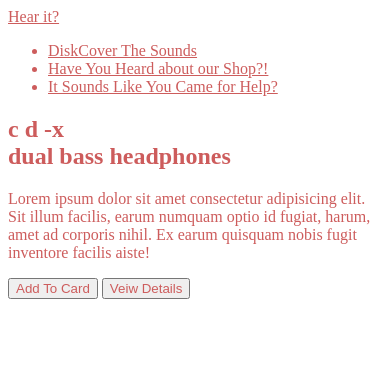
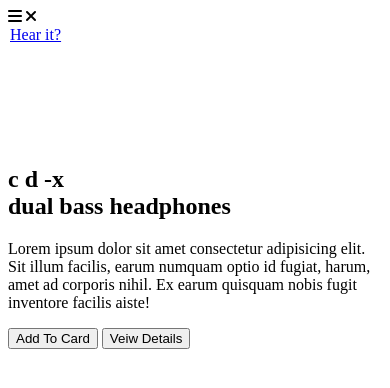
Before and after one commit to marjeanm/Landing-page-2.0, a plain HTML site: page index.html in a window 390 px wide. Drawn offline with Linux system fonts and the light colour scheme.

Commit message:
added flex to nav hid linkclass/html applied mobile icon

```diff
--- a/css/styles.css
+++ b/css/styles.css
@@ -1,3 +1,21 @@
 * {
-  color: indianred;
+  box-sizing: border-box;
 }
+.navbar {
+  display: flex;
+  align-items: baseline;
+  justify-content: space-between;
+  flex-wrap: wrap;
+  flex-direction: column;
+}
+.links {
+  display: flex;
+  justify-content: flex-start;
+  visibility: hidden;
+}
+.dynamic,
+li,
+a {
+  /* this is for large displays- display: inline-block; */
+  padding: 2px;
+}
--- a/index.html
+++ b/index.html
@@ -17,6 +17,10 @@
         <div class="hero-image">
             <nav id="navbar">
                 <div class="navbar">
+                    <div class="mobile-only">
+                        <i class="fas fa-bars active"></i>
+                        <i class="fas fa-times"></i>
+                    </div>
                     <div class="home">
                         <a href="#Home">Hear it? </a>
                     </div>
```
